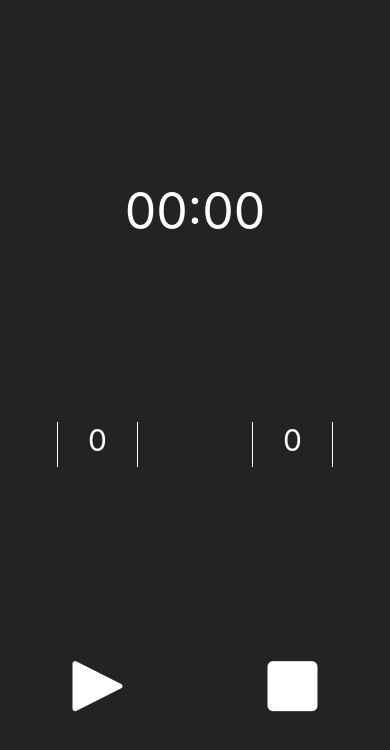
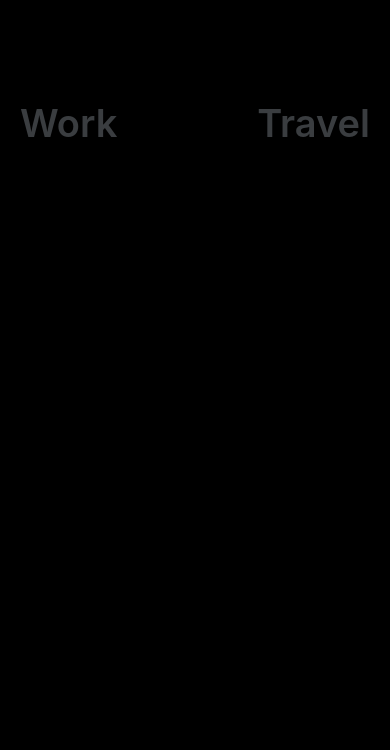
Before and after one commit to jia-son/RNExamApp, a React Native app: screen / in a window 390 px wide. Shown: the top 750 px of the page. Built offline with nearby package versions, Linux system fonts and the light colour scheme.

Commit message:
강의 따라가기 시작

```diff
--- a/App.tsx
+++ b/App.tsx
@@ -190,123 +190,209 @@
 // });
 
 // // 스크롤 감소 타이머
-import React, {useEffect, useState} from 'react';
+// import React, {useEffect, useState} from 'react';
+// import {
+//   StyleSheet,
+//   View,
+//   Text,
+//   TouchableOpacity,
+//   ScrollView,
+// } from 'react-native';
+// import Icon from 'react-native-vector-icons/Fontisto';
+
+// export default function App(): React.JSX.Element {
+//   const [seconds, setSeconds] = useState(0);
+//   const [initialTime, setInitialTime] = useState(0);
+//   const [initialMTime, setInitialMTime] = useState(0);
+//   const [initialSTime, setInitialSTime] = useState(0);
+//   const [isActive, setIsActive] = useState(false);
+
+//   const minuteArray = Array.from({length: 60}, (_, index) => index);
+//   const secondArray = Array.from({length: 60}, (_, index) => index);
+
+//   useEffect(() => {
+//     var interval: any;
+
+//     if (isActive) {
+//       interval = setInterval(() => {
+//         if (seconds !== 0) {
+//           setSeconds(prevSeconds => prevSeconds - 1); // 증가가 아닌 감소
+//         } else {
+//           handleReset();
+//         }
+//       }, 1000);
+//     } else {
+//       clearInterval(interval);
+//     }
+
+//     return () => clearInterval(interval);
+//   }, [isActive, seconds]);
+
+//   const handleToggle = () => {
+//     setIsActive(!isActive);
+//   };
+
+//   const handleReset = () => {
+//     setSeconds(initialTime * 60);
+//     setIsActive(false);
+//   };
+
+//   const handleMinuteSelection = (selectedMinutes: number) => {
+//     setInitialMTime(selectedMinutes);
+//     setSeconds(selectedMinutes * 60);
+//   };
+
+//   const handleSecondSelection = (selectedSeconds: number) => {
+//     setInitialSTime(selectedSeconds);
+//     setSeconds(seconds + selectedSeconds);
+//   };
+
+//   const formattedTime = () => {
+//     const minutes = Math.floor(seconds / 60);
+//     const remainingSeconds = seconds % 60;
+//     return `${String(minutes).padStart(2, '0')}:${String(
+//       remainingSeconds,
+//     ).padStart(2, '0')}`;
+//   };
+
+//   return (
+//     <View style={styles.container}>
+//       <View style={styles.timeContainer}>
+//         <Text style={styles.timeStyle}>{formattedTime()}</Text>
+//       </View>
+//       <View style={styles.scrollContainer}>
+//         <View style={styles.scrollContainerFirstChild}>
+//           <ScrollView
+//             pagingEnabled={true}
+//             showsVerticalScrollIndicator={false}
+//             contentContainerStyle={styles.scrollContentContainer}
+//             indicatorStyle={'white'}>
+//             {minuteArray.map((minute, index) => (
+//               <TouchableOpacity
+//                 style={styles.touchableOpacity}
+//                 key={index}
+//                 onPress={() => handleMinuteSelection(minute)}>
+//                 <Text style={styles.scrollMinutes}>{minute}</Text>
+//               </TouchableOpacity>
+//             ))}
+//           </ScrollView>
+//           <ScrollView
+//             pagingEnabled={true}
+//             showsVerticalScrollIndicator={false}
+//             contentContainerStyle={styles.scrollContentContainer}
+//             indicatorStyle={'white'}>
+//             {secondArray.map((second, index) => (
+//               <TouchableOpacity
+//                 style={styles.touchableOpacity}
+//                 key={index}
+//                 onPress={() => handleSecondSelection(second)}>
+//                 <Text style={styles.scrollMinutes}>{second}</Text>
+//               </TouchableOpacity>
+//             ))}
+//           </ScrollView>
+//         </View>
+//       </View>
+//       <View style={styles.buttonContainer}>
+//         <TouchableOpacity onPress={handleToggle}>
+//           <Text style={styles.buttonStyle}>
+//             {isActive ? (
+//               <Icon name="pause" size={50} color={'white'} />
+//             ) : (
+//               <Icon name="play" size={50} color={'white'} />
+//             )}
+//           </Text>
+//         </TouchableOpacity>
+//         <TouchableOpacity onPress={handleReset}>
+//           <Text style={styles.buttonStyle}>
+//             <Icon name="stop" size={50} color={'white'} />
+//           </Text>
+//         </TouchableOpacity>
+//       </View>
+//     </View>
+//   );
+// }
+
+// const styles = StyleSheet.create({
+//   container: {
+//     flex: 1,
+//     backgroundColor: '#252321',
+//   },
+//   timeContainer: {
+//     flex: 2,
+//     justifyContent: 'center',
+//     alignItems: 'center',
+//   },
+//   buttonContainer: {
+//     flex: 1,
+//     flexDirection: 'row',
+//     justifyContent: 'space-around',
+//     alignItems: 'center',
+//   },
+//   timeStyle: {
+//     fontSize: 50,
+//     fontWeight: '400',
+//     color: 'white',
+//   },
+//   buttonStyle: {
+//     fontSize: 50,
+//     fontWeight: '400',
+//     color: 'white',
+//     paddingBottom: 100,
+//   },
+//   scrollMinutes: {
+//     height: 45,
+//     color: 'white',
+//     fontSize: 30,
+//     paddingHorizontal: 30,
+//   },
+//   scrollContentContainer: {
+//     flexDirection: 'column',
+//     alignItems: 'center',
+//   },
+//   scrollContainer: {
+//     flex: 1,
+//   },
+//   scrollContainerFirstChild: {
+//     flexDirection: 'row',
+//     height: 45,
+//   },
+//   touchableOpacity: {
+//     borderColor: 'white',
+//     borderLeftWidth: 1,
+//     borderRightWidth: 1,
+//   },
+// });
+
+// 노마드 코더의 Work hard travel hard app 따라가기
+/*
+1. TextInput 컴포넌트를 다루는 방법
+2. 데이터를 유지시키는 방법 (아마도 핸드폰에 저장하기..?)
+3. state 사용법
+*/
+import React from 'react';
 import {
+  StatusBar,
   StyleSheet,
+  Text,
   View,
-  Text,
   TouchableOpacity,
-  ScrollView,
+  TouchableHighlight,
 } from 'react-native';
-import Icon from 'react-native-vector-icons/Fontisto';
+import {theme} from './colors';
 
-export default function App(): React.JSX.Element {
-  const [seconds, setSeconds] = useState(0);
-  const [initialTime, setInitialTime] = useState(0);
-  const [initialMTime, setInitialMTime] = useState(0);
-  const [initialSTime, setInitialSTime] = useState(0);
-  const [isActive, setIsActive] = useState(false);
-
-  const minuteArray = Array.from({length: 60}, (_, index) => index);
-  const secondArray = Array.from({length: 60}, (_, index) => index);
-
-  useEffect(() => {
-    var interval: any;
-
-    if (isActive) {
-      interval = setInterval(() => {
-        if (seconds !== 0) {
-          setSeconds(prevSeconds => prevSeconds - 1); // 증가가 아닌 감소
-        } else {
-          handleReset();
-        }
-      }, 1000);
-    } else {
-      clearInterval(interval);
-    }
-
-    return () => clearInterval(interval);
-  }, [isActive, seconds]);
-
-  const handleToggle = () => {
-    setIsActive(!isActive);
-  };
-
-  const handleReset = () => {
-    setSeconds(initialTime * 60);
-    setIsActive(false);
-  };
-
-  const handleMinuteSelection = (selectedMinutes: number) => {
-    setInitialMTime(selectedMinutes);
-    setSeconds(selectedMinutes * 60);
-  };
-
-  const handleSecondSelection = (selectedSeconds: number) => {
-    setInitialSTime(selectedSeconds);
-    setSeconds(seconds + selectedSeconds);
-  };
-
-  const formattedTime = () => {
-    const minutes = Math.floor(seconds / 60);
-    const remainingSeconds = seconds % 60;
-    return `${String(minutes).padStart(2, '0')}:${String(
-      remainingSeconds,
-    ).padStart(2, '0')}`;
-  };
-
+export default function App() {
   return (
     <View style={styles.container}>
-      <View style={styles.timeContainer}>
-        <Text style={styles.timeStyle}>{formattedTime()}</Text>
-      </View>
-      <View style={styles.scrollContainer}>
-        <View style={styles.scrollContainerFirstChild}>
-          <ScrollView
-            pagingEnabled={true}
-            showsVerticalScrollIndicator={false}
-            contentContainerStyle={styles.scrollContentContainer}
-            indicatorStyle={'white'}>
-            {minuteArray.map((minute, index) => (
-              <TouchableOpacity
-                style={styles.touchableOpacity}
-                key={index}
-                onPress={() => handleMinuteSelection(minute)}>
-                <Text style={styles.scrollMinutes}>{minute}</Text>
-              </TouchableOpacity>
-            ))}
-          </ScrollView>
-          <ScrollView
-            pagingEnabled={true}
-            showsVerticalScrollIndicator={false}
-            contentContainerStyle={styles.scrollContentContainer}
-            indicatorStyle={'white'}>
-            {secondArray.map((second, index) => (
-              <TouchableOpacity
-                style={styles.touchableOpacity}
-                key={index}
-                onPress={() => handleSecondSelection(second)}>
-                <Text style={styles.scrollMinutes}>{second}</Text>
-              </TouchableOpacity>
-            ))}
-          </ScrollView>
-        </View>
-      </View>
-      <View style={styles.buttonContainer}>
-        <TouchableOpacity onPress={handleToggle}>
-          <Text style={styles.buttonStyle}>
-            {isActive ? (
-              <Icon name="pause" size={50} color={'white'} />
-            ) : (
-              <Icon name="play" size={50} color={'white'} />
-            )}
-          </Text>
+      <StatusBar barStyle={'default'} />
+      <View style={styles.header}>
+        <TouchableOpacity>
+          <Text style={styles.btnText}>Work</Text>
         </TouchableOpacity>
-        <TouchableOpacity onPress={handleReset}>
-          <Text style={styles.buttonStyle}>
-            <Icon name="stop" size={50} color={'white'} />
-          </Text>
-        </TouchableOpacity>
+        <TouchableHighlight
+          underlayColor="#DDDDDD"
+          onPress={() => console.log('pressd')}>
+          <Text style={styles.btnText}>Travel</Text>
+        </TouchableHighlight>
       </View>
     </View>
   );
@@ -315,50 +401,17 @@ export default function App(): React.JSX.Element {
 const styles = StyleSheet.create({
   container: {
     flex: 1,
-    backgroundColor: '#252321',
+    backgroundColor: theme.bg,
+    paddingHorizontal: 20,
   },
-  timeContainer: {
-    flex: 2,
-    justifyContent: 'center',
-    alignItems: 'center',
+  header: {
+    justifyContent: 'space-between',
+    flexDirection: 'row',
+    marginTop: 100,
   },
-  buttonContainer: {
-    flex: 1,
-    flexDirection: 'row',
-    justifyContent: 'space-around',
-    alignItems: 'center',
-  },
-  timeStyle: {
-    fontSize: 50,
-    fontWeight: '400',
-    color: 'white',
-  },
-  buttonStyle: {
-    fontSize: 50,
-    fontWeight: '400',
-    color: 'white',
-    paddingBottom: 100,
-  },
-  scrollMinutes: {
-    height: 45,
-    color: 'white',
-    fontSize: 30,
-    paddingHorizontal: 30,
-  },
-  scrollContentContainer: {
-    flexDirection: 'column',
-    alignItems: 'center',
-  },
-  scrollContainer: {
-    flex: 1,
-  },
-  scrollContainerFirstChild: {
-    flexDirection: 'row',
-    height: 45,
-  },
-  touchableOpacity: {
-    borderColor: 'white',
-    borderLeftWidth: 1, // 좌측에 선 추가
-    borderRightWidth: 1,
+  btnText: {
+    color: theme.grey,
+    fontSize: 38,
+    fontWeight: '600',
   },
 });
--- /dev/null
+++ b/colors.js
@@ -0,0 +1,5 @@
+/* eslint-disable prettier/prettier */
+export const theme = {
+  bg: 'black',
+  grey: '#3A3D40',
+};
```
